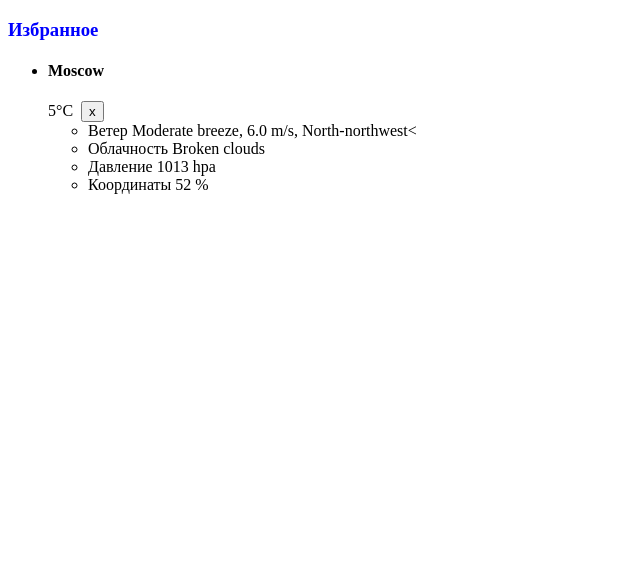
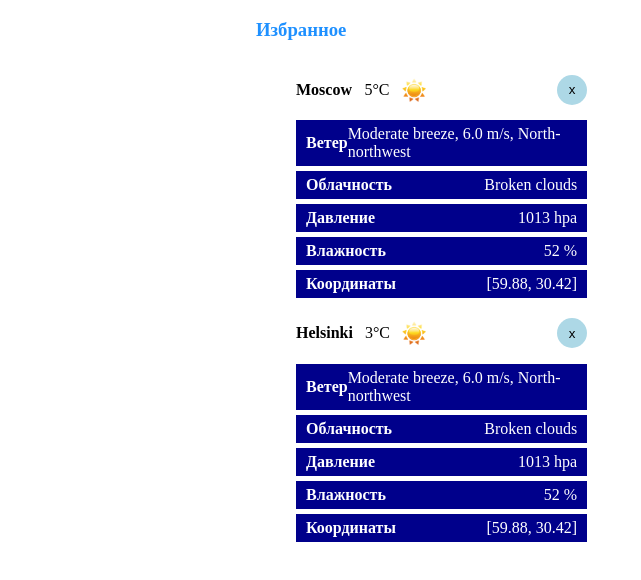
Before and after one commit to westquest/WebWeather, a plain HTML site: page index.html in a window 1280 px wide. Shown: the whole page, without its empty margins (0-641 px from the left). Drawn offline with Linux system fonts and the light colour scheme.

Commit message:
add styles, icon

```diff
--- a/index.html
+++ b/index.html
@@ -14,16 +14,18 @@
     <li class="city">
 
         <div class="cityHeader">
+            <div class="cityHeaderInfo">
                 <h4 class="cityHeaderTitle">Moscow</h4>
                 <span class="cityHeaderTemperature">5°C</span>
-                <img src=""/>
+                <img class="weatherIcon" alt="Weather icon" src="resources/sun.png"/>
+            </div>
             <button class="close">x</button>
         </div>
 
         <ul class="cityInfo">
             <li class="cityInfoItem">
                 <span class="cityInfoItemHeader">Ветер</span>
-                    <span class="cityInfoItemValue">Moderate breeze, 6.0 m/s, North-northwest<</span>
+                <span class="cityInfoItemValue">Moderate breeze, 6.0 m/s, North-northwest</span>
             </li>
             <li class="cityInfoItem">
                 <span class="cityInfoItemHeader">Облачность</span>
@@ -34,8 +36,49 @@
                 <span class="cityInfoItemValue">1013 hpa</span>
             </li>
             <li class="cityInfoItem">
+                <span class="cityInfoItemHeader">Влажность</span>
+                <span class="cityInfoItemValue">52 %</span>
+            </li>
+            <li class="cityInfoItem">
                 <span class="cityInfoItemHeader">Координаты</span>
+                <span class="cityInfoItemValue">[59.88, 30.42]</span>
+            </li>
+        </ul>
+
+    </li>
+
+
+    <li class="city">
+
+        <div class="cityHeader">
+            <div class="cityHeaderInfo">
+                <h4 class="cityHeaderTitle">Helsinki</h4>
+                <span class="cityHeaderTemperature">3°C</span>
+                <img class="weatherIcon" alt="Weather icon" src="resources/sun.png"/>
+            </div>
+            <button class="close">x</button>
+        </div>
+
+        <ul class="cityInfo">
+            <li class="cityInfoItem">
+                <span class="cityInfoItemHeader">Ветер</span>
+                <span class="cityInfoItemValue">Moderate breeze, 6.0 m/s, North-northwest</span>
+            </li>
+            <li class="cityInfoItem">
+                <span class="cityInfoItemHeader">Облачность</span>
+                <span class="cityInfoItemValue">Broken clouds</span>
+            </li>
+            <li class="cityInfoItem">
+                <span class="cityInfoItemHeader">Давление</span>
+                <span class="cityInfoItemValue">1013 hpa</span>
+            </li>
+            <li class="cityInfoItem">
+                <span class="cityInfoItemHeader">Влажность</span>
                 <span class="cityInfoItemValue">52 %</span>
+            </li>
+            <li class="cityInfoItem">
+                <span class="cityInfoItemHeader">Координаты</span>
+                <span class="cityInfoItemValue">[59.88, 30.42]</span>
             </li>
         </ul>
 
@@ -44,6 +87,8 @@
 
 
 
+
+
 </ul>
 
 </body>
--- a/style.css
+++ b/style.css
@@ -1,3 +1,61 @@
-h3{
-    color: blue;
+h3 {
+    color: dodgerblue;
 }
+
+li {
+    list-style: none;
+}
+
+li.cityInfoItem {
+    background-color: darkblue;
+    color: white;
+    margin-bottom: 5px;
+    padding: 5px 10px;
+}
+
+ul.cityInfo {
+    padding: 0;
+    margin: 0;
+}
+
+.cityHeaderTitle {
+    display: inline-block;
+}
+
+.cityInfoItemHeader {
+    font-weight: bold;
+}
+
+.cityHeaderInfo{
+    width: 130px;
+}
+
+.cityInfoItem, .cityHeader, .cityHeaderInfo {
+    align-items: center;
+    display: flex;
+    justify-content: space-between;
+}
+
+
+
+li.city {
+    width: 40%;
+}
+
+.weatherIcon {
+    height: 1.5em;
+    width: 1.5em;
+}
+
+button.close {
+    background-color: lightblue;
+    text-align: center;
+    height: 30px;
+    width: 30px;
+    border: none;
+    border-radius: 50%;
+}
+
+body{
+    margin: 0 20%;
+}
```
Also changed, not shown: resources/sun.png (added). Lines whose indentation alone changed are shown as unchanged.
